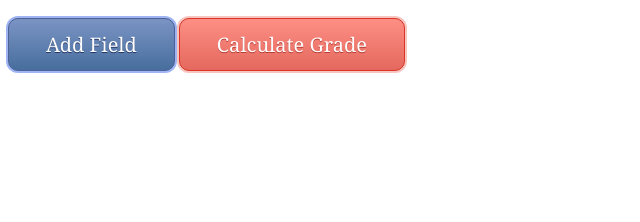
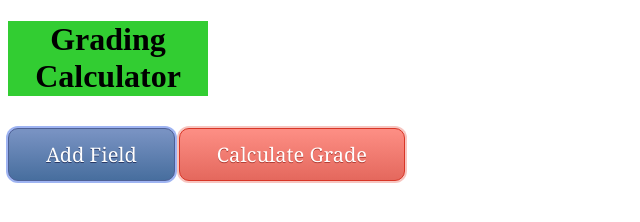
Before and after one commit to YolBolsun/GradingCalc, a website: page GradingCalc/public/calc.html in a window 1280 px wide. Shown: the whole page, without its empty margins (0-640 px from the left). Drawn offline with nearby package versions, Linux system fonts and the light colour scheme.

Commit message:
added header title

```diff
--- a/GradingCalc/public/calc.html
+++ b/GradingCalc/public/calc.html
@@ -8,9 +8,9 @@
 </head>
 
 <body>
+<h1>Grading Calculator</h1>
 <div id="wrapper">
 </div>
-
 <a href="#" class="button1" onclick="add_fields()">Add Field</a>
 <a href="#" class="button2" onclick="submit()">Calculate Grade</a>
 
@@ -19,6 +19,21 @@
 
 <head>
     <style>
+        h1 {
+            width: 200px;
+            height: 75px;
+            background:limegreen;
+            position: relative;
+            -webkit-animation: mymove 5s infinite;
+            animation: mymove 5s infinite;
+            text-align: center;
+        }
+
+        @-webkit-keyframes mymove {
+            from {left: 0px;}
+            to {left: 300px;}
+        }
+
         .button1 {
             -moz-box-shadow: 0px 0px 0px 2px #9fb4f2;
             -webkit-box-shadow: 0px 0px 0px 2px #9fb4f2;
```
